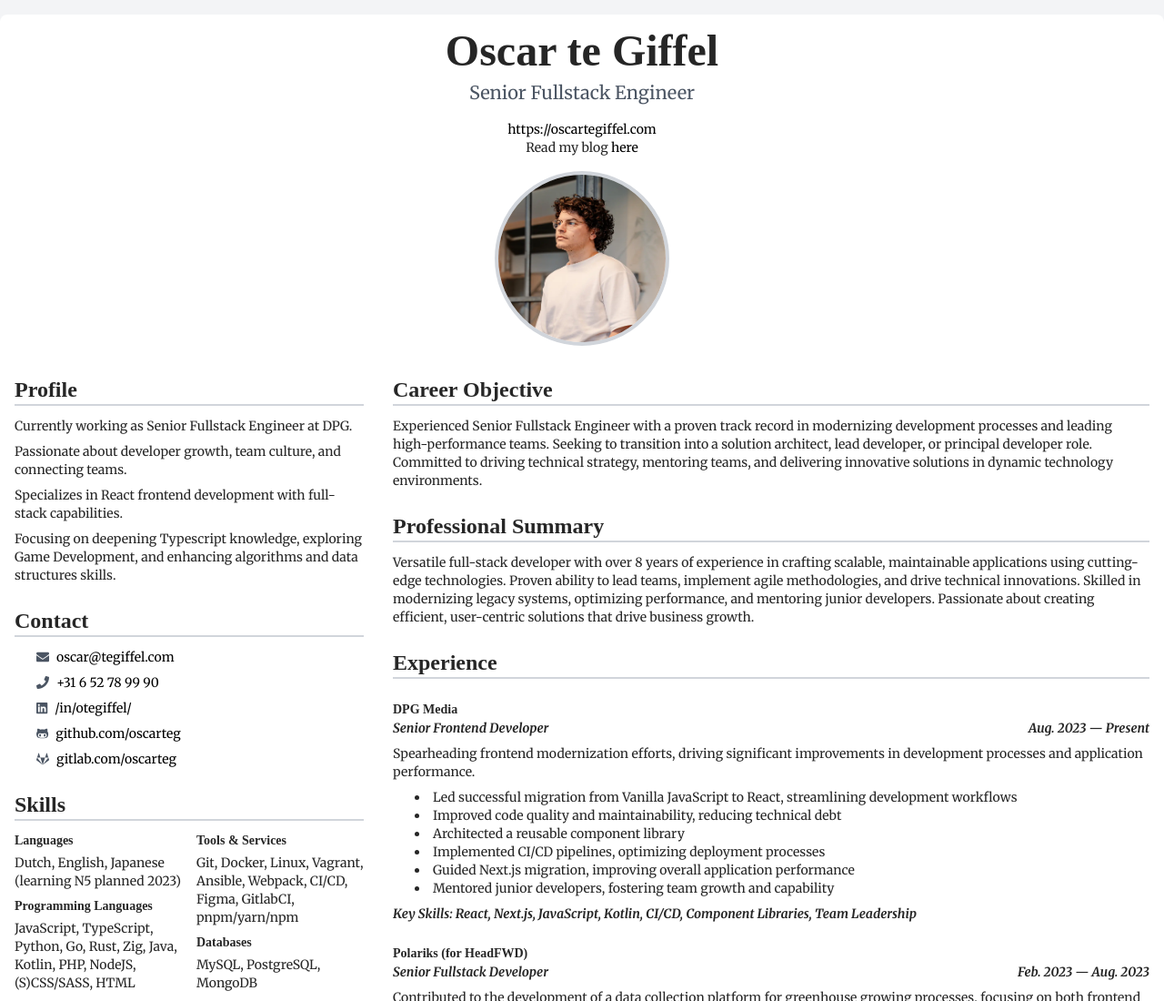
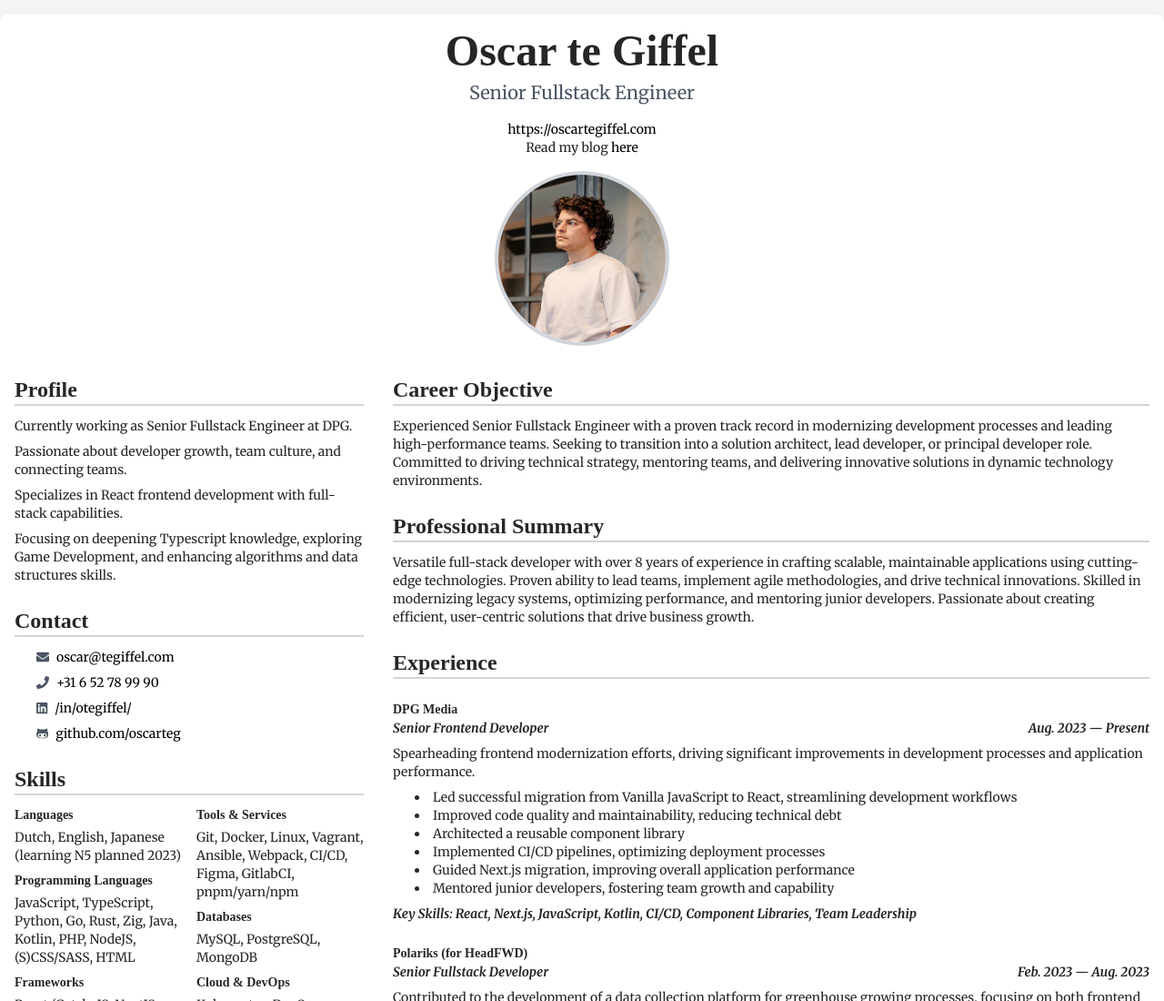
Before and after one commit to oscarteg/resume, a website built with Vite: page index.html in a window 1280 px wide. Shown: the top 1100 px of the page at 91% size. Built offline with nearby package versions, Linux system fonts and the light colour scheme; a web font is replaced by a local one.

Commit message:
feat: removed gitlab

```diff
--- a/src/partials/default.html
+++ b/src/partials/default.html
@@ -55,10 +55,6 @@
               <li class="flex items-center">
                 <i class="fab fa-github-alt text-gray-600 mr-2"></i>
                 <a href="https://github.com/oscarteg" target="_blank" rel="noopener noreferrer" class="text-blue-600 hover:underline">github.com/oscarteg</a>
-              </li>
-              <li class="flex items-center">
-                <i class="fab fa-gitlab text-gray-600 mr-2"></i>
-                <a href="https://gitlab.com/oscarteg" target="_blank" rel="noopener noreferrer" class="text-blue-600 hover:underline">gitlab.com/oscarteg</a>
               </li>
             </ul>
           </section>
```
